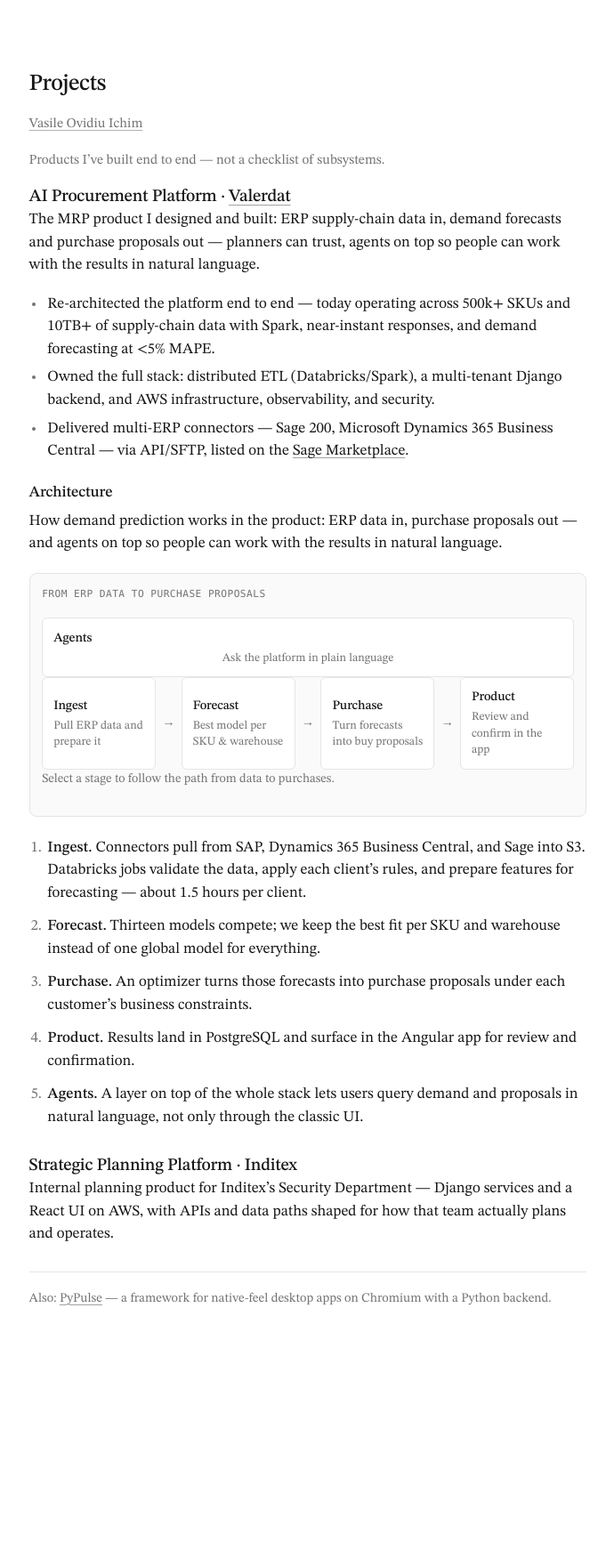
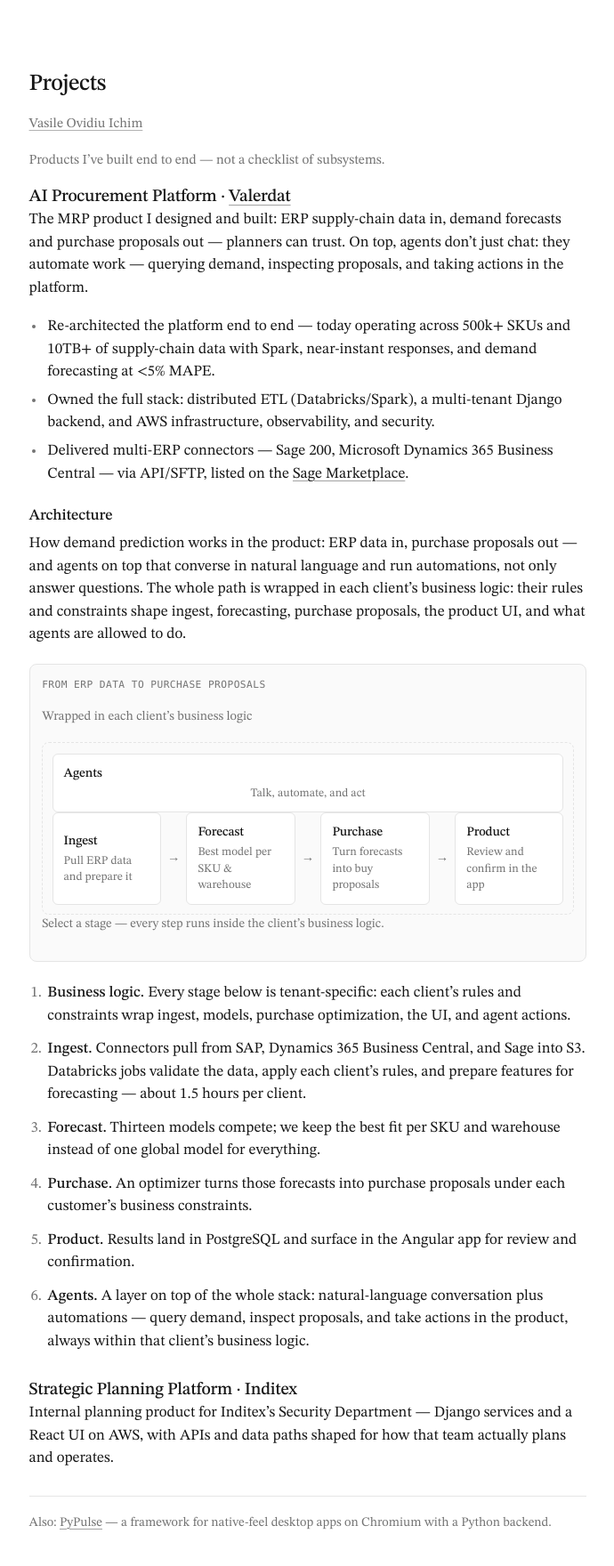
Before and after one commit to zabbix-byte/cv, a Django app: page /projects/ in a window 1280 px wide. Shown: the top 1760 px of the page at 89% size, without its empty margins (294-984 px from the left). Before the commit the page ends 1467 px from the top, so only its background shows below. Run offline with Django 5.2, Linux system fonts and the light colour scheme; some web fonts are replaced.

Commit message:
feat: Enhance project descriptions and update CSS styles
- Revised project descriptions in the CVPDFGenerator and projects.html for improved clarity and detail, emphasizing automation capabilities and client-specific business logic.
- Added new CSS styles for diagram sublabels and adjusted margins for better layout and readability.
- Incremented the stylesheet version in the base HTML template to reflect the latest changes.

```diff
--- a/services/pdf_service.py
+++ b/services/pdf_service.py
@@ -340,7 +340,7 @@ class CVPDFGenerator:
         p = [
             self._project_cell(
                 "AI Procurement Platform · Valerdat",
-                "MRP product end to end: 500k+ SKUs / 10TB+ data, &lt;5% MAPE forecasting (best of 13+ models), purchase optimization, multi-tenant Django + Databricks/Spark, ERP connectors (Sage/BC/SAP — Sage Marketplace), agent layer on top. Path: ingest → forecast → purchase → product."),
+                "MRP product end to end: 500k+ SKUs / 10TB+ data, &lt;5% MAPE forecasting (best of 13+ models), purchase optimization, multi-tenant Django + Databricks/Spark, ERP connectors (Sage/BC/SAP — Sage Marketplace), agents that converse and automate — all wrapped in each client’s business logic. Path: ingest → forecast → purchase → product."),
             self._project_cell(
                 "Strategic Planning · Inditex",
                 "Planning platform for Inditex’s Security Department — Django, React, and AWS."),
--- a/static/css/style.css
+++ b/static/css/style.css
@@ -322,7 +322,20 @@ a:focus-visible {
   letter-spacing: 0.04em;
   text-transform: uppercase;
   color: var(--muted);
-  margin: 0 0 0.75rem;
+  margin: 0 0 0.25rem;
+}
+
+.diagram-sublabel {
+  margin: 0 0 0.85rem;
+  color: var(--muted);
+  font-size: 0.9rem;
+  line-height: 1.35;
+}
+
+.arch-business {
+  padding: 0.75rem 0.65rem 0.65rem;
+  border: 1px dashed var(--border);
+  border-radius: 8px;
 }
 
 .arch-agentic {
--- a/templates/base.html
+++ b/templates/base.html
@@ -72,7 +72,7 @@
     <link href="https://fonts.googleapis.com/css2?family=STIX+Two+Text:ital,wght@0,400;0,500;0,600;1,400;1,500&display=swap" rel="stylesheet">
     <link rel="preload" href="{% static 'fonts/stix-var-latin.woff2' %}" as="font" type="font/woff2" crossorigin>
 
-    <link rel="stylesheet" href="{% static 'css/style.css' %}?v=25">
+    <link rel="stylesheet" href="{% static 'css/style.css' %}?v=26">
     {% block head %}{% endblock %}
   </head>
 
--- a/templates/pages/projects.html
+++ b/templates/pages/projects.html
@@ -13,7 +13,7 @@
   <section class="role" id="valerdat">
     <h2 class="role-title">AI Procurement Platform · <a href="https://valerdat.com" target="_blank" rel="noopener">Valerdat</a></h2>
     <p>
-      The MRP product I designed and built: ERP supply-chain data in, demand forecasts and purchase proposals out — planners can trust, agents on top so people can work with the results in natural language.
+      The MRP product I designed and built: ERP supply-chain data in, demand forecasts and purchase proposals out — planners can trust. On top, agents don’t just chat: they automate work — querying demand, inspecting proposals, and taking actions in the platform.
     </p>
     <ul>
       <li>Re-architected the platform end to end — today operating across 500k+ SKUs and 10TB+ of supply-chain data with Spark, near-instant responses, and demand forecasting at &lt;5% MAPE.</li>
@@ -23,7 +23,8 @@
 
     <h3 id="architecture">Architecture</h3>
     <p>
-      How demand prediction works in the product: ERP data in, purchase proposals out — and agents on top so people can work with the results in natural language.
+      How demand prediction works in the product: ERP data in, purchase proposals out — and agents on top that converse in natural language and run automations, not only answer questions.
+      The whole path is wrapped in each client’s business logic: their rules and constraints shape ingest, forecasting, purchase proposals, the product UI, and what agents are allowed to do.
     </p>
 
     <div
@@ -33,16 +34,18 @@
       aria-label="Valerdat demand prediction architecture"
     >
       <p class="diagram-label">From ERP data to purchase proposals</p>
+      <p class="diagram-sublabel">Wrapped in each client’s business logic</p>
 
+      <div class="arch-business" role="group" aria-label="Client business logic">
         <button
           type="button"
           class="diagram-node arch-agentic"
           data-diagram-node
-        data-detail="On top of the pipeline, agents let users ask about demand, inspect proposals, and act without digging through every screen."
+          data-detail="On top of the pipeline — still inside the client’s business rules — agents talk in plain language and do the work: query demand, inspect proposals, trigger automations, and act in the product — not only answer questions."
           tabindex="0"
         >
           <span class="diagram-node-title">Agents</span>
-        <span class="diagram-node-desc">Ask the platform in plain language</span>
+          <span class="diagram-node-desc">Talk, automate, and act</span>
         </button>
 
         <div class="arch-rail">
@@ -50,7 +53,7 @@
             type="button"
             class="diagram-node"
             data-diagram-node
-          data-detail="Data arrives from SAP, Business Central, and Sage into S3. Databricks jobs clean it, apply client rules, and prepare it for forecasting — roughly 1.5 hours per client, using cluster pools so we don’t pay for idle machines."
+            data-detail="Data arrives from SAP, Business Central, and Sage into S3. Databricks jobs clean it, apply that client’s business rules, and prepare it for forecasting — roughly 1.5 hours per client, using cluster pools so we don’t pay for idle machines."
             tabindex="0"
           >
             <span class="diagram-node-title">Ingest</span>
@@ -61,7 +64,7 @@
             type="button"
             class="diagram-node"
             data-diagram-node
-          data-detail="We evaluate 13 forecasting models and keep the one that works best for each SKU and warehouse — so a slow-moving item and a high-volume one are not forced into the same approach."
+            data-detail="We evaluate 13 forecasting models and keep the one that works best for each SKU and warehouse — so a slow-moving item and a high-volume one are not forced into the same approach — always under the client’s catalog and planning rules."
             tabindex="0"
           >
             <span class="diagram-node-title">Forecast</span>
@@ -72,7 +75,7 @@
             type="button"
             class="diagram-node"
             data-diagram-node
-          data-detail="Forecasts alone are not enough. An optimizer turns them into purchase proposals that match each customer’s buying rules and constraints."
+            data-detail="Forecasts alone are not enough. An optimizer turns them into purchase proposals that match each customer’s buying rules and constraints — the business logic that defines how they actually purchase."
             tabindex="0"
           >
             <span class="diagram-node-title">Purchase</span>
@@ -83,20 +86,25 @@
             type="button"
             class="diagram-node"
             data-diagram-node
-          data-detail="Results sync into PostgreSQL and show up in the Angular product so planners can review and confirm."
+            data-detail="Results sync into PostgreSQL and show up in the Angular product so planners can review and confirm — still reflecting that client’s rules and constraints."
             tabindex="0"
           >
             <span class="diagram-node-title">Product</span>
             <span class="diagram-node-desc">Review and confirm in the app</span>
           </button>
         </div>
+      </div>
 
-      <p class="diagram-caption" data-diagram-caption data-default="Select a stage to follow the path from data to purchases.">
-        Select a stage to follow the path from data to purchases.
+      <p class="diagram-caption" data-diagram-caption data-default="Select a stage — every step runs inside the client’s business logic.">
+        Select a stage — every step runs inside the client’s business logic.
       </p>
     </div>
 
     <ol class="arch-list">
+      <li>
+        <strong>Business logic.</strong>
+        Every stage below is tenant-specific: each client’s rules and constraints wrap ingest, models, purchase optimization, the UI, and agent actions.
+      </li>
       <li>
         <strong>Ingest.</strong>
         Connectors pull from SAP, Dynamics 365 Business Central, and Sage into S3. Databricks jobs validate the data, apply each client’s rules, and prepare features for forecasting — about 1.5 hours per client.
@@ -115,7 +123,7 @@
       </li>
       <li>
         <strong>Agents.</strong>
-        A layer on top of the whole stack lets users query demand and proposals in natural language, not only through the classic UI.
+        A layer on top of the whole stack: natural-language conversation plus automations — query demand, inspect proposals, and take actions in the product, always within that client’s business logic.
       </li>
     </ol>
   </section>
```
Lines whose indentation alone changed are shown as unchanged.
